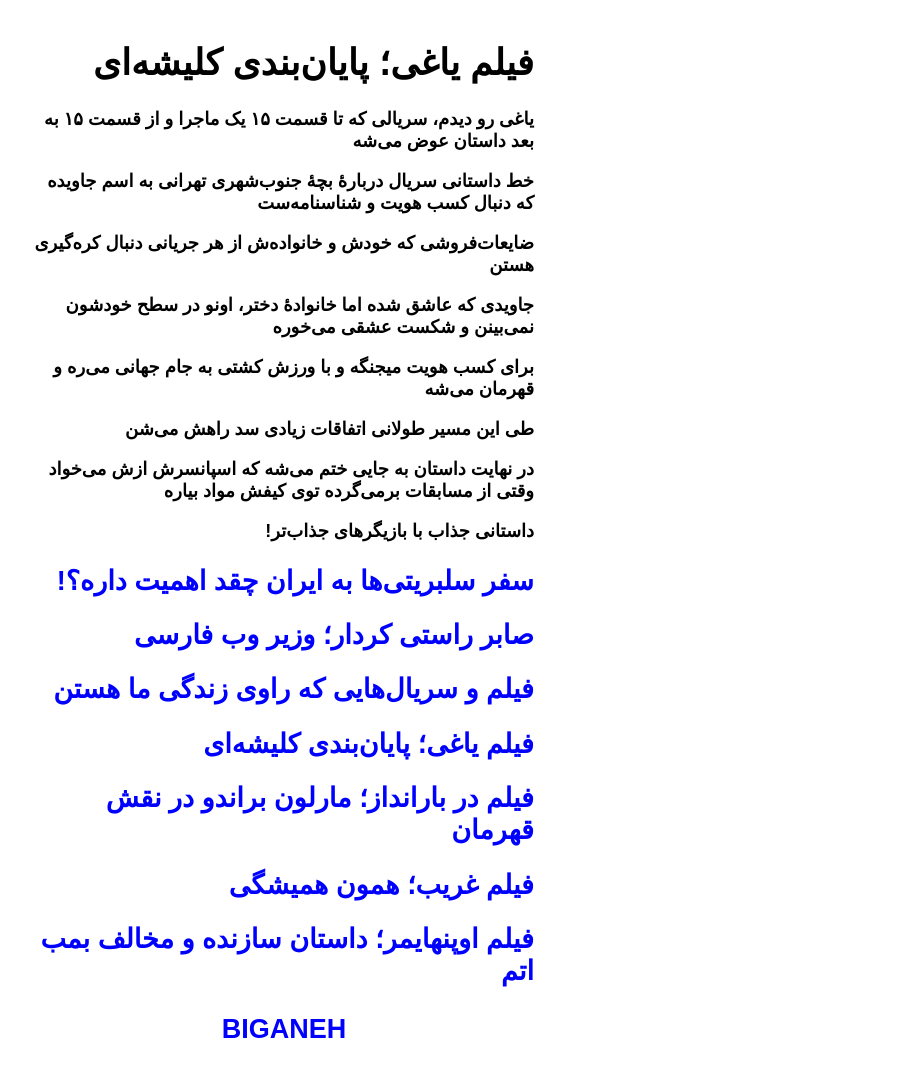
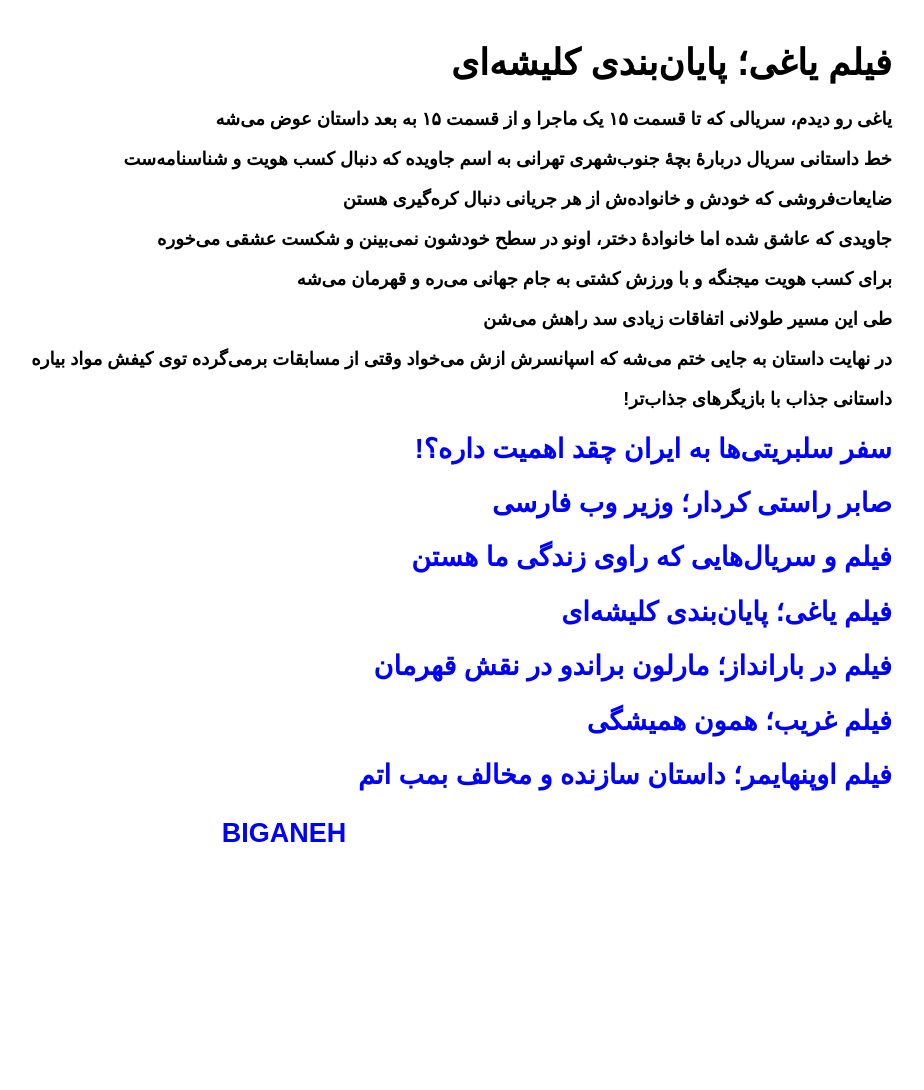
Before and after one commit to darkblog/darkblog.github.io, a Jekyll site: the page built from _posts/2023-8-19-4.md, in a window 1280 px wide. Shown: the whole page, without its empty margins (356-1280 px from the left). Built offline with Jekyll 4.4.1, drawn with Linux system fonts in a browser that asks for light colours; after the commit the page ends 900 px from its top, so only the background shows below that.

Commit message:
Update post.html

```diff
--- a/_layouts/post.html
+++ b/_layouts/post.html
@@ -7,7 +7,7 @@
 <head>
 <title>{{ page.title }}</title>
 <meta name="viewport" content="width=device-width">
-<style>body{font-family:sans-serif;font-size:large;font-weight:bold;margin:auto;padding:1em;max-width:500px}a{text-decoration:none;color:blue}.center{text-align:center}</style>
+<style>body{font-family:sans-serif;font-size:large;font-weight:bold;margin:auto;padding:1em;max-width:95%}a{text-decoration:none;color:blue}.center{text-align:center}</style>
 </head>
 <body>
 <h1>{{ page.title }}</h1>
```
